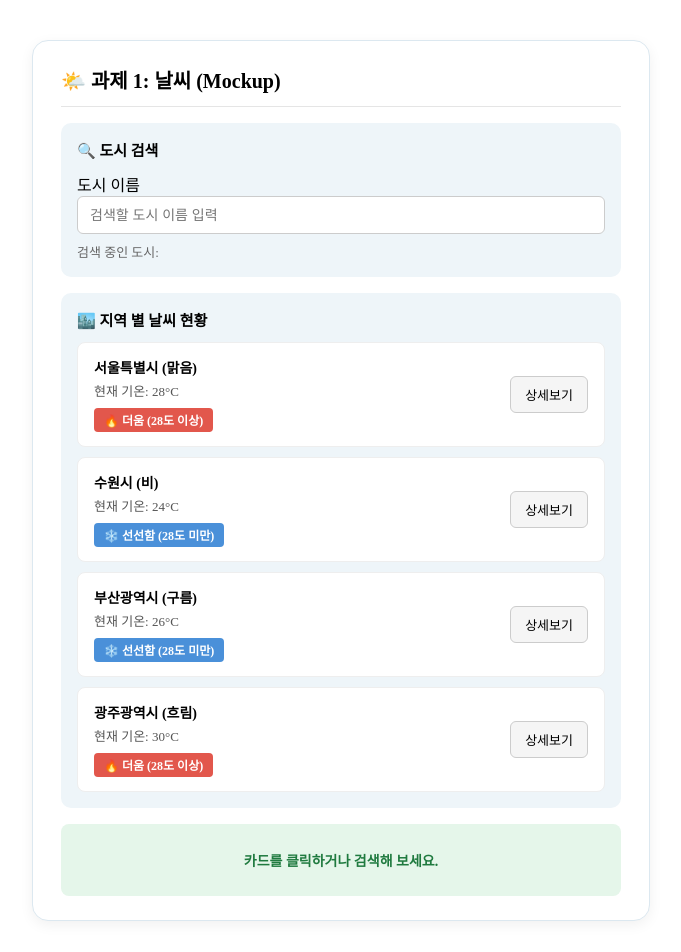
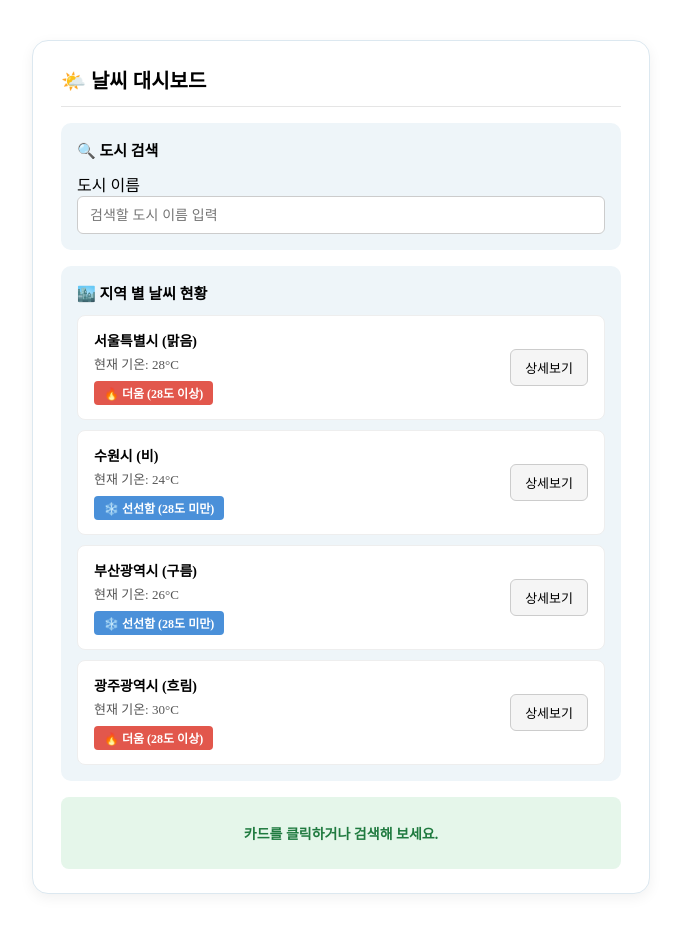
Before and after one commit to youngminG044/skala-vue, a Vue app: page / in a window 1280 px wide. Shown: the top 952 px of the page, without its empty margins (299-980 px from the left). Built offline with nearby package versions, Linux system fonts and the light colour scheme.

Commit message:
2nd subject

```diff
--- a/src/App.vue
+++ b/src/App.vue
@@ -1,14 +1,22 @@
 <script setup>
+import { ref } from 'vue'
 import Search from './components/CitySearch.vue'
 import City from './components/CityList.vue'
+
+const weatherList = ref([
+  { id: 'city_01', name: '서울특별시', temp: 28, status: '맑음' },
+  { id: 'city_02', name: '수원시', temp: 24, status: '비' },
+  { id: 'city_03', name: '부산광역시', temp: 26, status: '구름' },
+  { id: 'city_04', name: '광주광역시', temp: 30, status: '흐림' },
+])
 </script>
 
 <template>
   <div class="container">
-    <h1>🌤️ 과제 1: 날씨 (Mockup)</h1>
+    <h1>🌤️ 날씨 대시보드</h1>
     <hr />
-    <Search />
-    <City />
+    <Search :weather-list="weatherList" />
+    <City :weather-list="weatherList" />
   </div>
 </template>
 
--- a/src/components/CityList.vue
+++ b/src/components/CityList.vue
@@ -1,14 +1,16 @@
 <script setup>
 import { ref } from 'vue'
+import SelectedInfo from './SelectedInfo.vue'
+
+defineProps({
+  weatherList: {
+    type: Array,
+    required: true,
+  },
+})
 
 const cityStatus = ref(false)
 const selectCity = ref('')
-const weatherList = ref([
-  { id: 'city_01', name: '서울특별시', temp: 28, status: '맑음' },
-  { id: 'city_02', name: '수원시', temp: 24, status: '비' },
-  { id: 'city_03', name: '부산광역시', temp: 26, status: '구름' },
-  { id: 'city_04', name: '광주광역시', temp: 30, status: '흐림'},
-])
 const showDetail = (cityName, status) => {
   window.alert(`${cityName}의 현재 날씨는 [${status}] 상태입니다.`)
 }
@@ -31,10 +33,7 @@ const showDetail = (cityName, status) => {
       </div>
     </div>
   </div>
-  <div class="footer-message">
-    <p v-if="cityStatus == false">카드를 클릭하거나 검색해 보세요.</p>
-    <p v-else>{{ selectCity }}이(가) 선택되었습니다.</p>
-  </div>
+  <SelectedInfo :city-status="cityStatus" :select-city="selectCity" />
 </template>
 
 <style scoped>
@@ -118,15 +117,4 @@ const showDetail = (cityName, status) => {
 .detail-btn:hover {
   background-color: #e9e9e9;
 }
-
-.footer-message {
-  margin-top: 16px;
-  padding: 12px;
-  background-color: #e5f6ea;
-  color: #1f7a3f;
-  border-radius: 8px;
-  text-align: center;
-  font-weight: 600;
-  font-size: 14px;
-}
 </style>
--- a/src/components/CitySearch.vue
+++ b/src/components/CitySearch.vue
@@ -1,7 +1,28 @@
 <script setup>
-import { ref } from 'vue'
+import { ref, computed, watchEffect } from 'vue'
+
+const props = defineProps({
+  weatherList: {
+    type: Array,
+    required: true,
+  },
+})
 
 const findCity = ref('')
+
+const keyword = computed(() => findCity.value.trim())
+
+const filteredWeatherList = computed(() => {
+  if (keyword.value === '') return []
+  return props.weatherList.filter((city) => city.name.includes(keyword.value))
+})
+const isCity = computed(() => filteredWeatherList.value.length > 0)
+
+watchEffect(() => {
+  console.log(
+    `[watchEffect 자동 호출] 현재 검색어 '${findCity.value}'에 매칭되는 API 데이터를 필터링 중...`,
+  )
+})
 </script>
 
 <template>
@@ -15,8 +36,11 @@ const findCity = ref('')
       @input="(e) => (findCity = e.target.value)"
       placeholder="검색할 도시 이름 입력"
     />
-    <p class="search-status">
-      검색 중인 도시: <strong>{{ findCity }}</strong>
+    <p class="search-status" v-if="isCity">
+      검색 중인 도시: <strong>{{ keyword }}</strong>
+    </p>
+    <p class="search-status search-status-empty" v-else-if="keyword">
+      검색어와 일치하는 도시가 없습니다
     </p>
   </div>
 </template>
@@ -51,4 +75,8 @@ const findCity = ref('')
   font-size: 13px;
   color: #666;
 }
+
+.search-status-empty {
+  color: #e2574c;
+}
 </style>
--- /dev/null
+++ b/src/components/SelectedInfo.vue
@@ -0,0 +1,42 @@
+<script setup>
+import { watch } from 'vue'
+
+const props = defineProps({
+  cityStatus: {
+    type: Boolean,
+    required: true,
+  },
+  selectCity: {
+    type: String,
+    required: true,
+  },
+})
+
+watch(
+  () => props.selectCity,
+  (newValue) => {
+    console.log(`[watch 감지] 상태 바 문구가 업데이트 되었습니다 -> "${newValue}가 선택되었습니다"`)
+  },
+  { deep: true },
+)
+</script>
+
+<template>
+  <div class="footer-message">
+    <p v-if="props.cityStatus == false">카드를 클릭하거나 검색해 보세요.</p>
+    <p v-else>{{ props.selectCity }}이(가) 선택되었습니다.</p>
+  </div>
+</template>
+
+<style scoped>
+.footer-message {
+  margin-top: 16px;
+  padding: 12px;
+  background-color: #e5f6ea;
+  color: #1f7a3f;
+  border-radius: 8px;
+  text-align: center;
+  font-weight: 600;
+  font-size: 14px;
+}
+</style>
```
